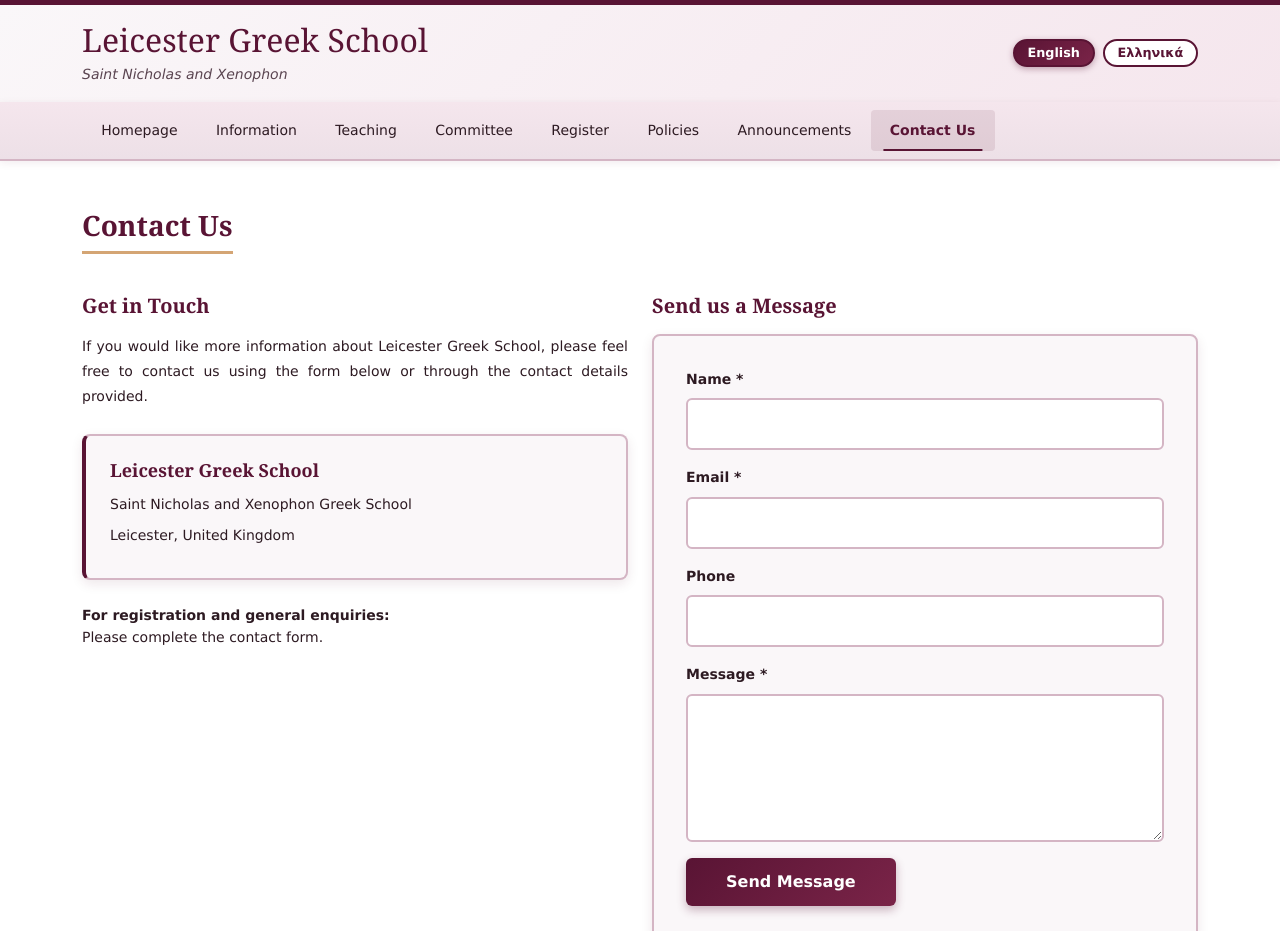
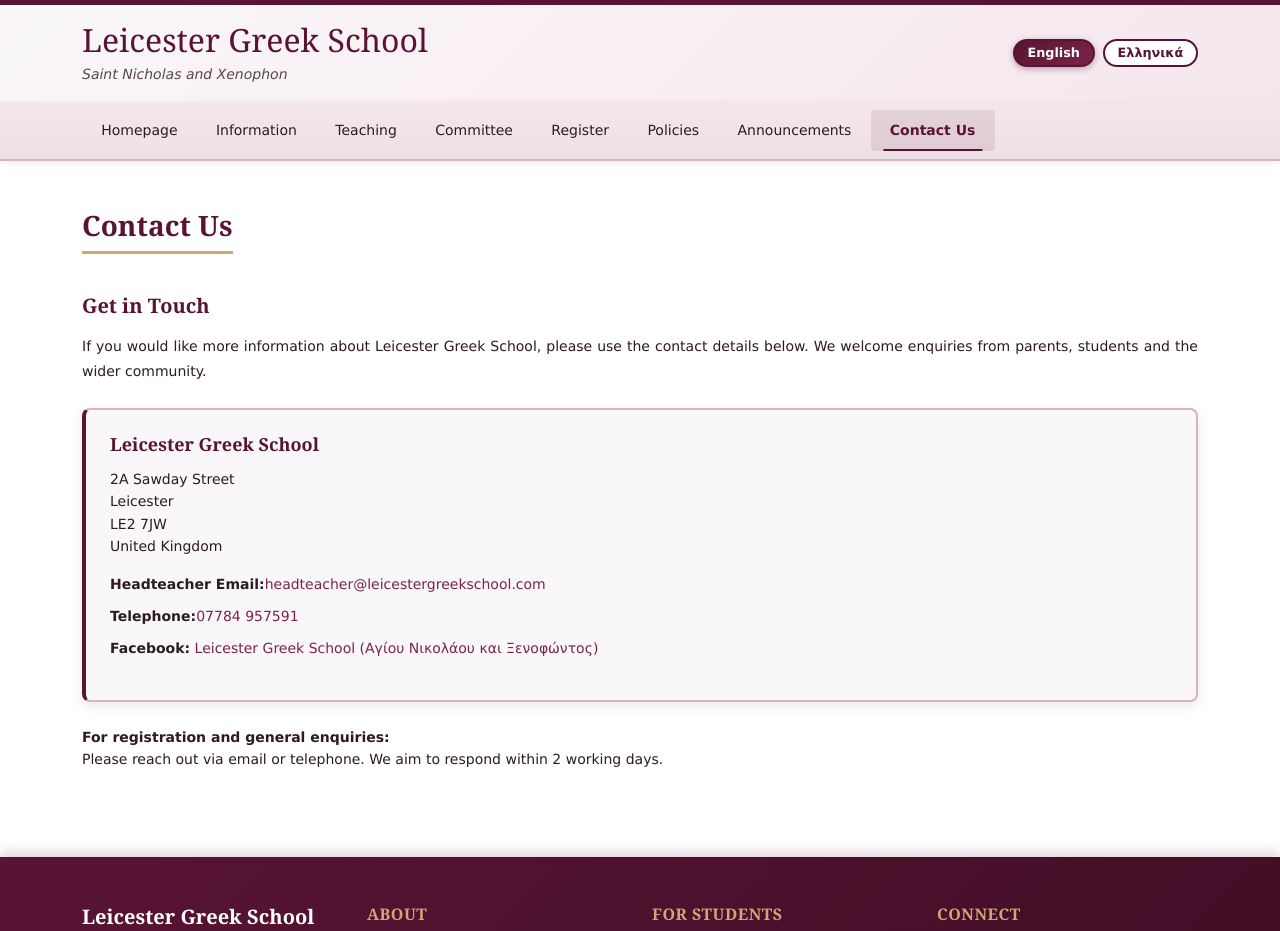
Before and after one commit to Leicester-Greek-School/website, a Vue app: page /contact in a window 1280 px wide. Shown: the top 931 px of the page. Built offline with nearby package versions, Linux system fonts and the light colour scheme.

Commit message:
Update the contact us page

```diff
--- a/src/views/Contact.vue
+++ b/src/views/Contact.vue
@@ -1,51 +1,45 @@
 <template>
-  <div class="contact">
+  <div class="contact" role="main" aria-labelledby="contactTitle">
     <div class="container my-5">
-      <h2 class="page-title">Contact Us</h2>
+      <h2 id="contactTitle" class="page-title">Contact Us</h2>
 
       <div class="row">
-        <div class="col-md-6">
+        <div class="col-12"> <!-- changed from col-md-6 to full width -->
           <h3 class="section-title">Get in Touch</h3>
           <p class="text-justify">
-            If you would like more information about Leicester Greek School, please feel free to
-            contact us using the form below or through the contact details provided.
+            If you would like more information about Leicester Greek School, please use the contact
+            details below. We welcome enquiries from parents, students and the wider community.
           </p>
 
-          <div class="contact-info">
-            <h4 class="info-title">Leicester Greek School</h4>
-            <p class="mb-2">Saint Nicholas and Xenophon Greek School</p>
-            <p class="mb-2">Leicester, United Kingdom</p>
+          <div class="contact-info" aria-labelledby="schoolInfoHeading">
+            <h4 id="schoolInfoHeading" class="info-title">Leicester Greek School</h4>
+            <address class="mb-3">
+              <span class="d-block" aria-label="Address">2A Sawday Street<br>Leicester<br>LE2 7JW<br>United Kingdom</span>
+            </address>
+            <ul class="list-unstyled contact-list" aria-label="Direct contacts">
+              <li>
+                <strong>Headteacher Email:</strong>
+                <a href="mailto:headteacher@leicestergreekschool.com" class="contact-link">headteacher@leicestergreekschool.com</a>
+              </li>
+              <li>
+                <strong>Telephone:</strong>
+                <a href="tel:+447784957591" class="contact-link" aria-label="Telephone number">07784 957591</a>
+              </li>
+              <li>
+                <strong>Facebook:</strong>
+                <a href="https://www.facebook.com/Leicester.Greek" target="_blank" rel="noopener noreferrer" class="contact-link" aria-label="Facebook page Leicester Greek School">
+                  Leicester Greek School (Αγίου Νικολάου και Ξενοφώντος)
+                </a>
+              </li>
+            </ul>
           </div>
 
           <div class="mt-4">
             <p class="mb-2">
               <strong>For registration and general enquiries:</strong><br>
-              Please complete the contact form.
+              Please reach out via email or telephone. We aim to respond within 2 working days.
             </p>
           </div>
-        </div>
-
-        <div class="col-md-6">
-          <h3 class="section-title">Send us a Message</h3>
-          <form @submit.prevent="handleSubmit" aria-label="Contact form" class="contact-form">
-            <div class="mb-3">
-              <label for="name" class="form-label">Name *</label>
-              <input type="text" class="form-control custom-input" id="name" v-model="form.name" required aria-required="true">
-            </div>
-            <div class="mb-3">
-              <label for="email" class="form-label">Email *</label>
-              <input type="email" class="form-control custom-input" id="email" v-model="form.email" required aria-required="true">
-            </div>
-            <div class="mb-3">
-              <label for="phone" class="form-label">Phone</label>
-              <input type="tel" class="form-control custom-input" id="phone" v-model="form.phone">
-            </div>
-            <div class="mb-3">
-              <label for="message" class="form-label">Message *</label>
-              <textarea class="form-control custom-input" id="message" rows="5" v-model="form.message" required aria-required="true"></textarea>
-            </div>
-            <button type="submit" class="btn btn-primary custom-btn">Send Message</button>
-          </form>
         </div>
       </div>
     </div>
@@ -54,23 +48,7 @@
 
 <script>
 export default {
-  data() {
-    return {
-      form: {
-        name: '',
-        email: '',
-        phone: '',
-        message: ''
-      }
-    };
-  },
-  methods: {
-    handleSubmit() {
-      console.log('Form submitted:', this.form);
-      alert('Thank you for your message! We will get back to you soon.');
-      this.form = { name: '', email: '', phone: '', message: '' };
-    }
-  }
+  name: 'Contact'
 };
 </script>
 
@@ -130,67 +108,19 @@
   box-shadow: 0 6px 16px rgba(89, 20, 52, 0.15);
 }
 
-.contact-form {
-  background-color: #faf7f9;
-  border: 2px solid #d4b5c4;
-  padding: 2rem;
-  border-radius: 8px;
-  box-shadow: 0 4px 12px rgba(89, 20, 52, 0.1);
+.contact-list li {
+  margin-bottom: 0.6rem;
+  line-height: 1.6;
 }
 
-.form-label {
-  color: #2d1a22;
-  font-weight: 600;
-  margin-bottom: 0.5rem;
+.contact-link {
+  color: #7a2448;
+  text-decoration: none;
 }
 
-.custom-input {
-  border: 2px solid #d4b5c4;
-  background-color: #ffffff;
-  transition: all 0.3s ease;
-  padding: 0.75rem;
-}
-
-.custom-input:hover {
-  border-color: #8b3a5d;
-}
-
-.custom-input:focus {
-  border-color: #591434;
-  background-color: #ffffff;
-  box-shadow: 0 0 0 0.3rem rgba(89, 20, 52, 0.15);
-  outline: none;
-}
-
-.custom-input::placeholder {
-  color: #9a8890;
-}
-
-.custom-btn {
-  background: linear-gradient(135deg, #591434 0%, #7a2448 100%);
-  border: none;
-  color: #ffffff;
-  padding: 0.75rem 2.5rem;
-  font-size: 16px;
-  font-weight: 600;
-  border-radius: 6px;
-  transition: all 0.3s ease;
-  box-shadow: 0 4px 10px rgba(89, 20, 52, 0.3);
-}
-
-.custom-btn:hover {
-  background: linear-gradient(135deg, #7a2448 0%, #591434 100%);
-  transform: translateY(-2px);
-  box-shadow: 0 6px 14px rgba(89, 20, 52, 0.4);
-}
-
-.custom-btn:active {
-  transform: translateY(0);
-  box-shadow: 0 2px 6px rgba(89, 20, 52, 0.3);
-}
-
-.custom-btn:focus {
-  outline: 2px solid #591434;
-  outline-offset: 3px;
+.contact-link:hover,
+.contact-link:focus {
+  color: #591434;
+  text-decoration: underline;
 }
 </style>
```
